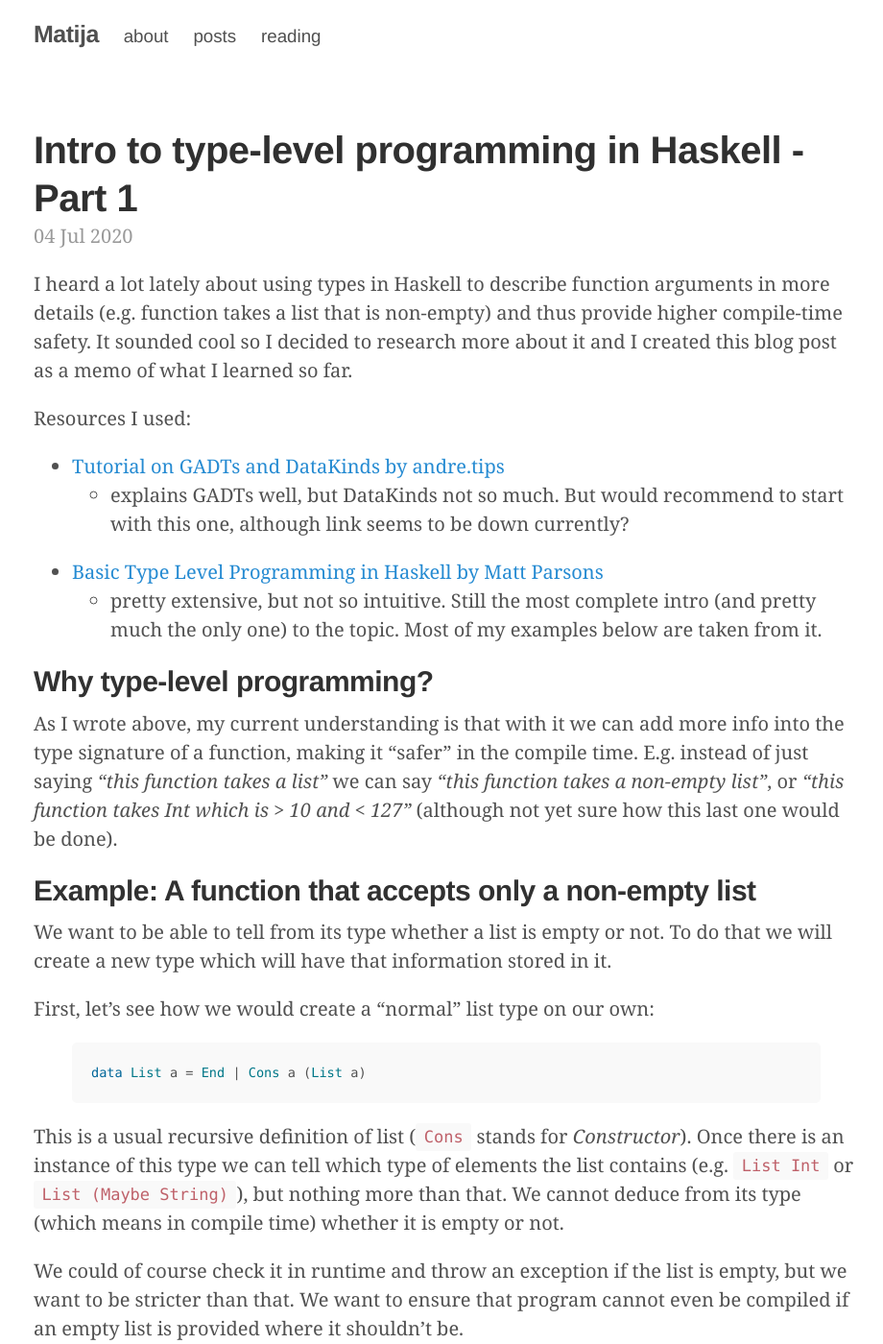
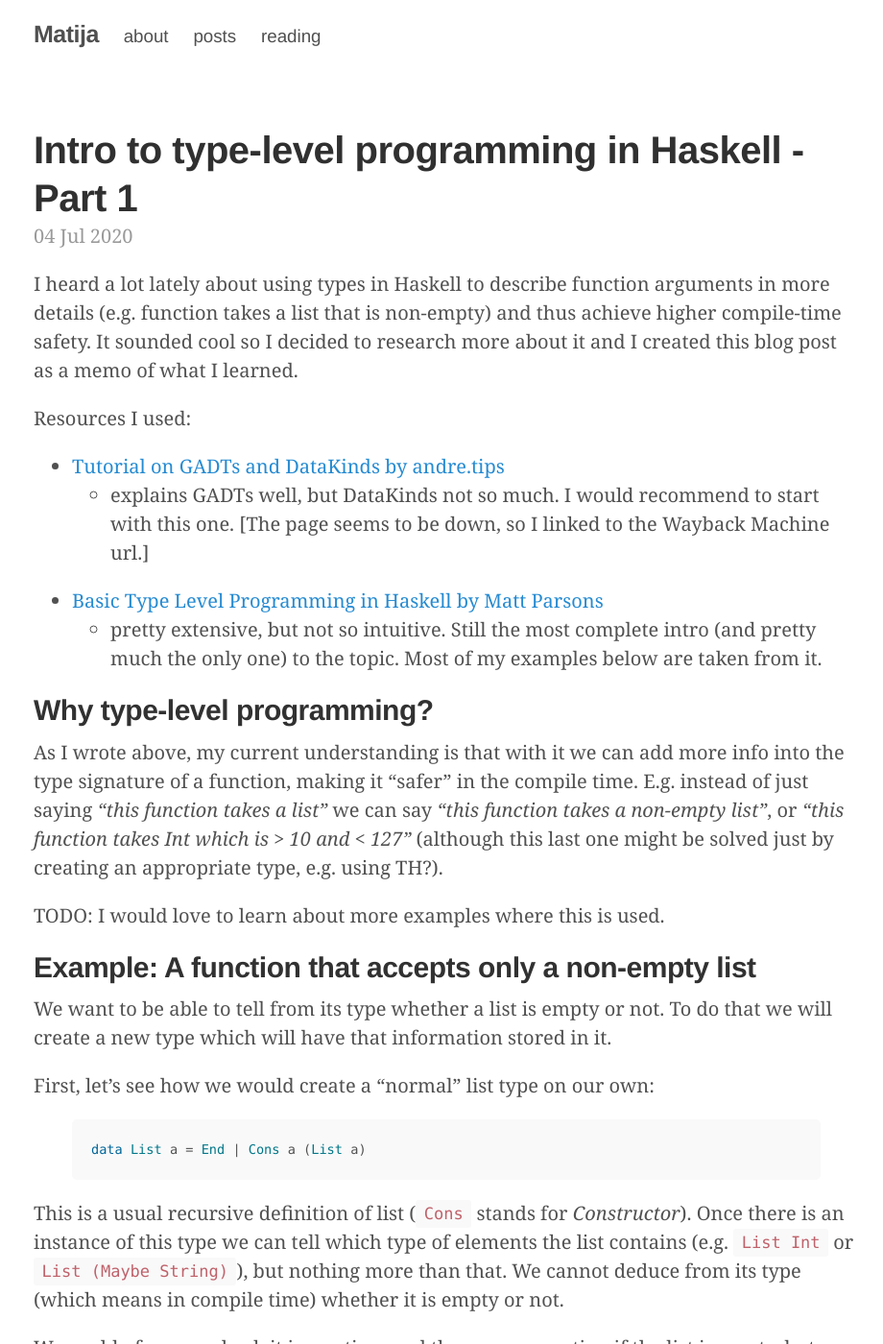
Before and after one commit to matijaSos/matijasos.github.io, a Jekyll site: the page built from _posts/2020-07-04-haskell-type-lvl-programming-intro.md, in a window 1280 px wide and 1400 px high. Shown: the whole window at 96% size, without its empty margins (175-1095 px from the left). Built offline with Jekyll 4.4.1, drawn with Linux system fonts in a browser that asks for light colours; comment, search, counter and statistics services are not loaded; some of the changed text lies outside the part shown.

Commit message:
small fixes.

```diff
--- a/_posts/2020-07-04-haskell-type-lvl-programming-intro.md
+++ b/_posts/2020-07-04-haskell-type-lvl-programming-intro.md
@@ -4,13 +4,14 @@ title: "Intro to type-level programming in Haskell - Part 1"
 ---
 
 I heard a lot lately about using types in Haskell to describe function arguments in more details
-(e.g. function takes a list that is non-empty) and thus provide higher compile-time safety.
+(e.g. function takes a list that is non-empty) and thus achieve higher compile-time safety.
 It sounded cool so I decided to research more about it and I created this blog post as a memo of
-what I learned so far.
+what I learned.
 
 Resources I used:
 - [Tutorial on GADTs and DataKinds by andre.tips](https://web.archive.org/web/20200212212525/https://andre.tips/wmh/generalized-algebraic-data-types-and-data-kinds/)
-    - explains GADTs well, but DataKinds not so much. But would recommend to start with this one, although link seems to be down currently?
+    - explains GADTs well, but DataKinds not so much. I would recommend to start with this one.
+    [The page seems to be down, so I linked to the Wayback Machine url.]
 - [Basic Type Level Programming in Haskell by Matt Parsons](https://www.parsonsmatt.org/2017/04/26/basic_type_level_programming_in_haskell.html)
     - pretty extensive, but not so intuitive. Still the most complete intro (and pretty much
 the only one) to the topic. Most of my examples below are taken from it.
@@ -21,8 +22,10 @@ As I wrote above, my current understanding is that with it we can add more info
 signature of a function, making it "safer" in the compile time.
 E.g. instead of just saying *"this function takes a list"*
 we can say *"this function takes a non-empty list"*, or
-*"this function takes Int which is > 10 and < 127"* (although not yet sure how this last one
-would be done).
+*"this function takes Int which is > 10 and < 127"* (although this last one might be solved just by
+creating an appropriate type, e.g. using TH?).
+
+TODO: I would love to learn about more examples where this is used.
 
 ## Example: A function that accepts only a non-empty list
 
@@ -179,7 +182,7 @@ data List a empty =
     Cons a (List a empty)   -- Cons :: a -> List a empty -> List a empty
 {% endhighlight %}
 
-As we mentioned, the types in comments are automatically derived and we cannot control them. But
+As we mentioned, the types in the comments are automatically derived and we cannot control them. But
 that is exactly what we want to do, and GADTs let us achieve that using the following syntax:
 
 {% highlight haskell %}
```
Also changed, not shown: other parts of _posts/2020-07-04-haskell-type-lvl-programming-intro.md (+3 -3 lines).
